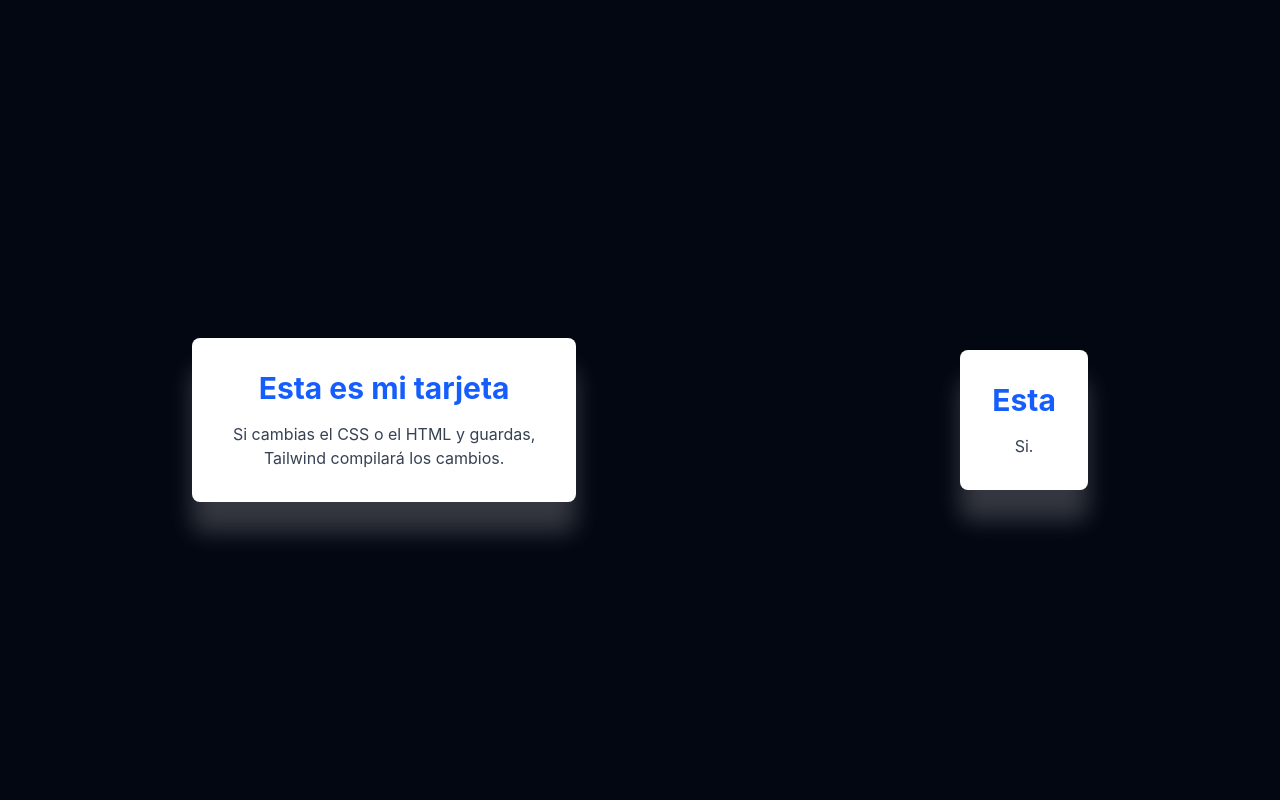
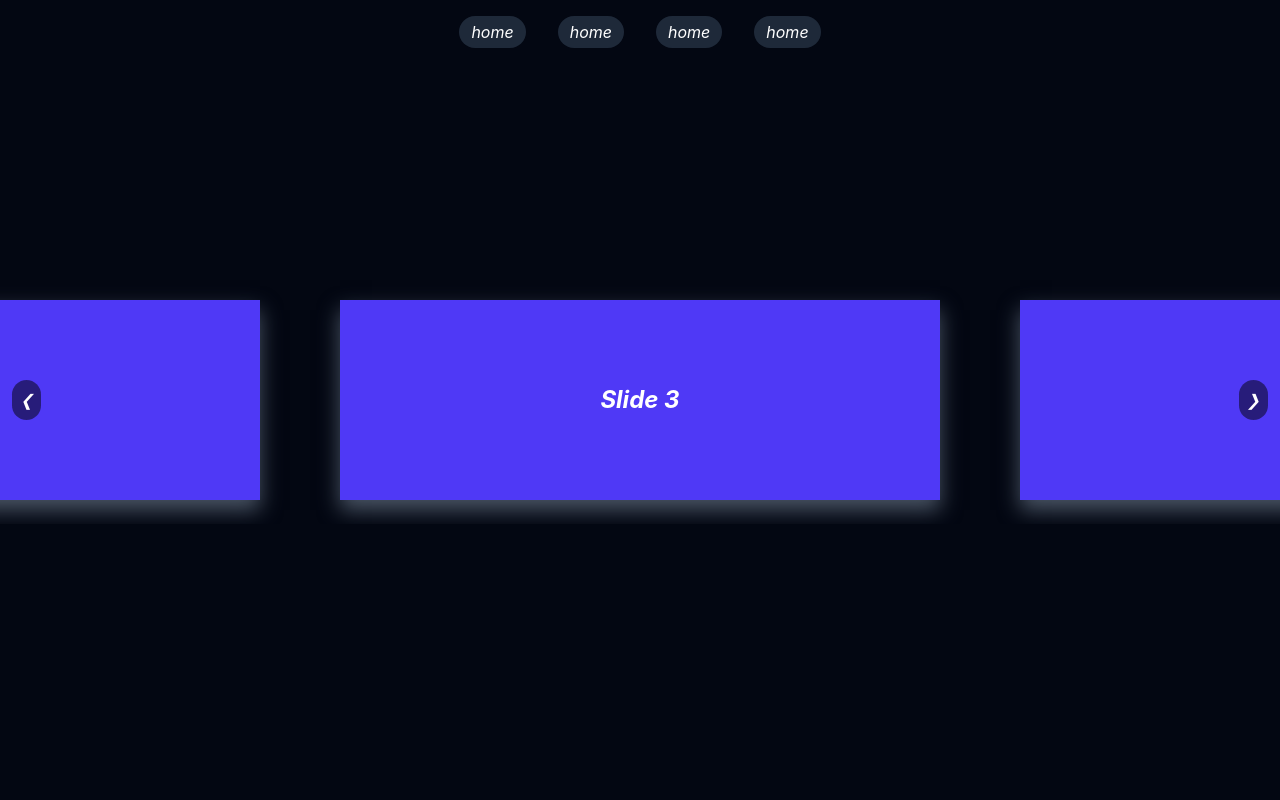
Before and after one commit to Monreaal/Mi-Portafolio-Web, a Flask app: page / in a window 1280 px wide. Run offline with Flask 3, Linux system fonts and the light colour scheme; parts of the project's set-up code (start-up, migrations or seed data) failed here and were passed over.

Commit message:
Nav y carrusel

```diff
--- a/app.py
+++ b/app.py
@@ -1,6 +1,15 @@
 from flask import Flask, render_template
 from livereload import Server
+app = Flask(__name__)
 
+@app.route('/')
+def inicio():
+    return render_template('index.html')
+
+if __name__ == '__main__':
+    app.run(debug=True)
+
+"""
 app = Flask(__name__)
 
 @app.route('/')
@@ -20,3 +29,4 @@ if __name__ == '__main__':
 
     # Levantamos el servidor exponiéndolo a tu red local
     server.serve(host='0.0.0.0', port=5000)
+    """
--- a/static/css/output.css
+++ b/static/css/output.css
@@ -8,18 +8,20 @@
       "Segoe UI Symbol", "Noto Color Emoji";
     --font-mono: ui-monospace, SFMono-Regular, Menlo, Monaco, Consolas, "Liberation Mono",
       "Courier New", monospace;
-    --color-blue-600: oklch(54.6% 0.245 262.881);
-    --color-gray-200: oklch(92.8% 0.006 264.531);
-    --color-gray-700: oklch(37.3% 0.034 259.733);
-    --color-gray-900: oklch(21% 0.034 264.665);
+    --color-orange-300: oklch(83.7% 0.128 66.29);
+    --color-orange-500: oklch(70.5% 0.213 47.604);
+    --color-indigo-600: oklch(51.1% 0.262 276.966);
+    --color-gray-600: oklch(44.6% 0.03 256.802);
+    --color-gray-800: oklch(27.8% 0.033 256.848);
     --color-gray-950: oklch(13% 0.028 261.692);
+    --color-black: #000;
     --color-white: #fff;
     --spacing: 0.25rem;
-    --container-sm: 24rem;
-    --text-3xl: 1.875rem;
-    --text-3xl--line-height: calc(2.25 / 1.875);
+    --text-2xl: 1.5rem;
+    --text-2xl--line-height: calc(2 / 1.5);
     --font-weight-bold: 700;
-    --radius-lg: 0.5rem;
+    --default-transition-duration: 150ms;
+    --default-transition-timing-function: cubic-bezier(0.4, 0, 0.2, 1);
     --default-font-family: var(--font-sans);
     --default-mono-font-family: var(--font-mono);
   }
@@ -218,43 +185,124 @@ body {
   align-items: center;
   justify-content: center;
   background-color: var(--color-gray-950);
+  color: var(--color-white);
+  font-style: italic;
+}
+nav {
+  position: fixed;
+  top: 0px;
+  left: 0px;
+  z-index: 10;
+  display: flex;
+  width: 100%;
+  justify-content: center;
+  gap: calc(var(--spacing) * 4);
+  padding-block: calc(var(--spacing) * 4);
+}
+nav button {
+  margin-inline: calc(var(--spacing) * 2);
+  border-radius: calc(infinity * 1px);
+  background-color: var(--color-gray-800);
+  padding-inline: calc(var(--spacing) * 3);
+  padding-block: var(--spacing);
+  &:hover {
+    @media (hover: hover) {
+      background-color: var(--color-orange-300);
+    }
+  }
+  &:focus {
+    background-color: var(--color-orange-500);
+  }
+  &:active {
+    color: var(--color-black);
+  }
+}
+.contenedorCarouselSlides {
+  position: relative;
+  margin-inline: auto;
+  width: 100%;
+  overflow: hidden;
+  padding-block: calc(var(--spacing) * 6);
+}
+.carouselSlides {
+  display: flex;
+  width: 100%;
+  justify-content: center;
 }
 .tarjeta {
-  margin-inline: auto;
-  margin-top: calc(var(--spacing) * 10);
-  max-width: var(--container-sm);
-  border-radius: var(--radius-lg);
-  background-color: var(--color-white);
-  padding: calc(var(--spacing) * 8);
-  text-align: center;
-  --tw-shadow-alpha: 20%;
-  --tw-shadow: 0 30px 25px var(--tw-shadow-color, oklab(from rgba(0, 0, 0, 0.5) l a b / 20%));
+  margin-inline: calc(var(--spacing) * 10);
+  display: flex;
+  height: calc(var(--spacing) * 50);
+  width: calc(var(--spacing) * 150);
+  flex-shrink: 0;
+  align-items: center;
+  justify-content: center;
+  background-color: var(--color-indigo-600);
+  font-size: var(--text-2xl);
+  line-height: var(--tw-leading, var(--text-2xl--line-height));
+  --tw-font-weight: var(--font-weight-bold);
+  font-weight: var(--font-weight-bold);
+  color: var(--color-white);
+  --tw-shadow: 0 10px 20px var(--tw-shadow-color, rgba(0, 0, 0, 0.5));
   box-shadow: var(--tw-inset-shadow), var(--tw-inset-ring-shadow), var(--tw-ring-offset-shadow), var(--tw-ring-shadow), var(--tw-shadow);
-  --tw-shadow-color: #fff;
+  --tw-shadow-color: oklch(44.6% 0.03 256.802);
   @supports (color: color-mix(in lab, red, red)) {
-    --tw-shadow-color: color-mix(in oklab, var(--color-white) var(--tw-shadow-alpha), transparent);
+    --tw-shadow-color: color-mix(in oklab, var(--color-gray-600) var(--tw-shadow-alpha), transparent);
   }
 }
-.h1tarjeta {
-  margin-bottom: calc(var(--spacing) * 4);
-  font-size: var(--text-3xl);
-  line-height: var(--tw-leading, var(--text-3xl--line-height));
-  --tw-font-weight: var(--font-weight-bold);
-  font-weight: var(--font-weight-bold);
-  color: var(--color-blue-600);
+.prevBtn {
+  position: absolute;
+  top: calc(1 / 2 * 100%);
+  left: calc(var(--spacing) * 3);
+  --tw-translate-y: calc(calc(1 / 2 * 100%) * -1);
+  translate: var(--tw-translate-x) var(--tw-translate-y);
+  border-radius: calc(infinity * 1px);
+  background-color: color-mix(in srgb, #000 50%, transparent);
+  @supports (color: color-mix(in lab, red, red)) {
+    background-color: color-mix(in oklab, var(--color-black) 50%, transparent);
+  }
+  padding: calc(var(--spacing) * 2);
+  color: var(--color-white);
+  transition-property: color, background-color, border-color, outline-color, text-decoration-color, fill, stroke, --tw-gradient-from, --tw-gradient-via, --tw-gradient-to, opacity, box-shadow, transform, translate, scale, rotate, filter, -webkit-backdrop-filter, backdrop-filter, display, content-visibility, overlay, pointer-events;
+  transition-timing-function: var(--tw-ease, var(--default-transition-timing-function));
+  transition-duration: var(--tw-duration, var(--default-transition-duration));
+  &:hover {
+    @media (hover: hover) {
+      background-color: color-mix(in srgb, #000 80%, transparent);
+      @supports (color: color-mix(in lab, red, red)) {
+        background-color: color-mix(in oklab, var(--color-black) 80%, transparent);
+      }
+    }
+  }
 }
-.ptarjeta {
-  color: var(--color-gray-700);
+.nextBtn {
+  position: absolute;
+  top: calc(1 / 2 * 100%);
+  right: calc(var(--spacing) * 3);
+  --tw-translate-y: calc(calc(1 / 2 * 100%) * -1);
+  translate: var(--tw-translate-x) var(--tw-translate-y);
+  border-radius: calc(infinity * 1px);
+  background-color: color-mix(in srgb, #000 50%, transparent);
+  @supports (color: color-mix(in lab, red, red)) {
+    background-color: color-mix(in oklab, var(--color-black) 50%, transparent);
+  }
+  padding: calc(var(--spacing) * 2);
+  color: var(--color-white);
+  transition-property: color, background-color, border-color, outline-color, text-decoration-color, fill, stroke, --tw-gradient-from, --tw-gradient-via, --tw-gradient-to, opacity, box-shadow, transform, translate, scale, rotate, filter, -webkit-backdrop-filter, backdrop-filter, display, content-visibility, overlay, pointer-events;
+  transition-timing-function: var(--tw-ease, var(--default-transition-timing-function));
+  transition-duration: var(--tw-duration, var(--default-transition-duration));
+  &:hover {
+    @media (hover: hover) {
+      background-color: color-mix(in srgb, #000 80%, transparent);
+      @supports (color: color-mix(in lab, red, red)) {
+        background-color: color-mix(in oklab, var(--color-black) 80%, transparent);
+      }
+    }
+  }
 }
-@property --tw-border-style {
+@property --tw-font-weight {
   syntax: "*";
   inherits: false;
-  initial-value: solid;
-}
-@property --tw-outline-style {
-  syntax: "*";
-  inherits: false;
-  initial-value: solid;
 }
 @property --tw-shadow {
   syntax: "*";
@@ -321,15 +369,25 @@ body {
   inherits: false;
   initial-value: 0 0 #0000;
 }
-@property --tw-font-weight {
+@property --tw-translate-x {
   syntax: "*";
   inherits: false;
+  initial-value: 0;
+}
+@property --tw-translate-y {
+  syntax: "*";
+  inherits: false;
+  initial-value: 0;
+}
+@property --tw-translate-z {
+  syntax: "*";
+  inherits: false;
+  initial-value: 0;
 }
 @layer properties {
   @supports ((-webkit-hyphens: none) and (not (margin-trim: inline))) or ((-moz-orient: inline) and (not (color:rgb(from red r g b)))) {
     *, ::before, ::after, ::backdrop {
-      --tw-border-style: solid;
-      --tw-outline-style: solid;
+      --tw-font-weight: initial;
       --tw-shadow: 0 0 #0000;
       --tw-shadow-color: initial;
       --tw-shadow-alpha: 100%;
@@ -344,7 +402,9 @@ body {
       --tw-ring-offset-width: 0px;
       --tw-ring-offset-color: #fff;
       --tw-ring-offset-shadow: 0 0 #0000;
-      --tw-font-weight: initial;
+      --tw-translate-x: 0;
+      --tw-translate-y: 0;
+      --tw-translate-z: 0;
     }
   }
 }
--- a/templates/index.html
+++ b/templates/index.html
@@ -8,14 +8,42 @@
 </head>
 <body>
 
-    <div class="tarjeta">
-        <h1 class="h1tarjeta">Esta es mi tarjeta</h1>
-        <p class="ptarjeta">Si cambias el CSS o el HTML y guardas, Tailwind compilará los cambios.</p>
-    </div>
-    <div class="tarjeta">
-        <h1 class="h1tarjeta">Esta </h1>
-        <p class="ptarjeta">Si.</p>
-    </div>
+        <nav>
+            <button href="">home</button>
+            <button href="">home</button>
+            <button href="">home</button>
+            <button href="">home</button>
+        </nav>
+
+        <div class="contenedorCarouselSlides">
+
+            <div class="carouselSlides">
+                <div class="tarjeta">
+                Slide 1
+                </div>
+                <div class="tarjeta">
+                Slide 2
+                </div>
+                <div class="tarjeta">
+                Slide 3
+                </div>
+                <div class="tarjeta">
+                Slide 4
+                </div>
+                <div class="tarjeta">
+                Slide 5
+                </div>
+
+            <!-- Botón Anterior -->
+            <button class="prevBtn">
+                ❮
+            </button>
+
+            <!-- Botón Siguiente -->
+            <button class="nextBtn" >
+                ❯
+            </button>
+        </div>
 
 </body>
 </html>
```
Also changed, not shown: other parts of static/css/output.css (+0 -35 lines), static/css/input.css (+20 -7 lines).
